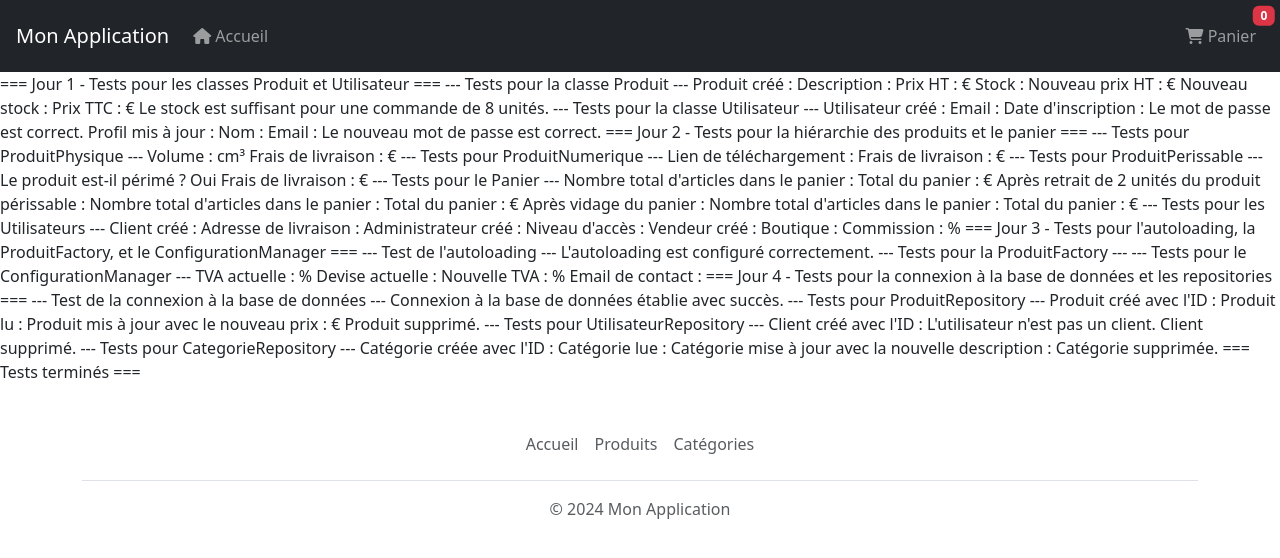
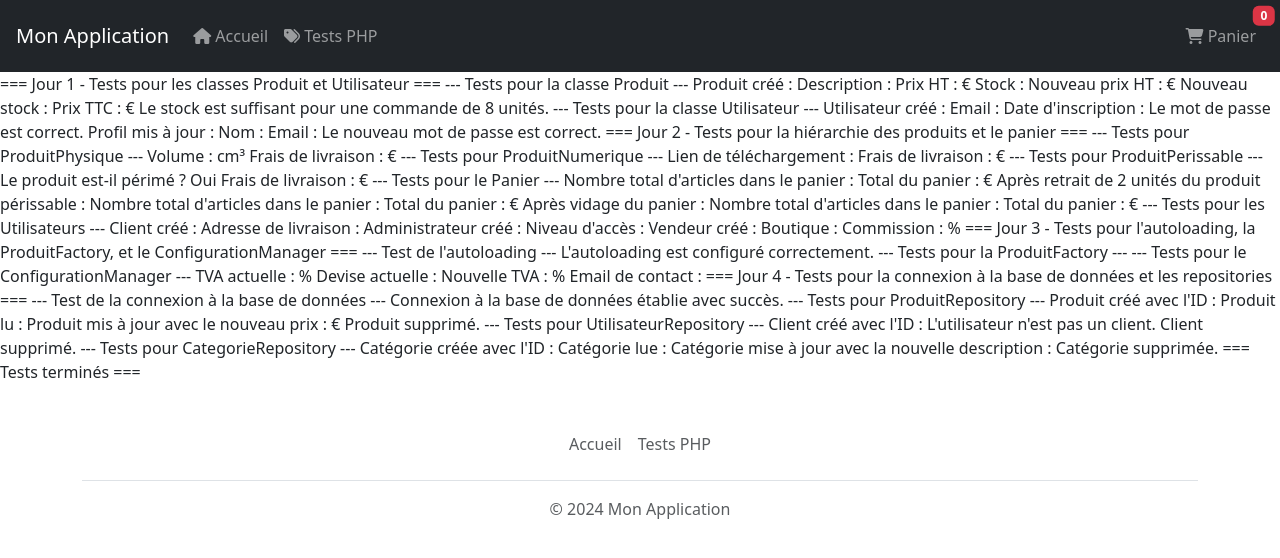
Before and after one commit to CharlesDevif/php-objet, a PHP site: template projet-vente-en-ligne/src/Views/test/index.php in a window 1280 px wide. Shown: the top 558 px of the page. Run offline with PHP 8.4, Linux system fonts and the light colour scheme; the template is opened without the code that fills it, so the values that code supplies are empty; some libraries are stand-ins or nearby versions.

Commit message:
Ajout lien tests php

```diff
--- a/projet-vente-en-ligne/src/Core/Main.php
+++ b/projet-vente-en-ligne/src/Core/Main.php
@@ -49,7 +49,6 @@ class Main
         $routesPubliques = [
             'HomeController' => ['index'],
             'TestController' => ['index'],
-            'CategorieController' => ['index', 'afficherProduitsParCategorie'],
             'UtilisateurController' => ['connexion', 'inscription'],
         ];
 
--- a/projet-vente-en-ligne/src/Views/default.php
+++ b/projet-vente-en-ligne/src/Views/default.php
@@ -38,6 +38,9 @@ $isClient = $utilisateur && in_array('ROLE_CLIENT', $utilisateur->getRoles())
                             <a class="nav-link" href="/projet-vente-en-ligne/categorie"><i class="fas fa-tags"></i> Catégories</a>
                         </li>
                     <?php endif; ?>
+                    <li class="nav-item">
+                        <a class="nav-link" href="/projet-vente-en-ligne/test"><i class="fas fa-tags"></i> Tests PHP</a>
+                    </li>
                 </ul>
                 <ul class="navbar-nav ms-auto">
                     <?php if ($utilisateur): ?>
@@ -68,8 +71,13 @@ $isClient = $utilisateur && in_array('ROLE_CLIENT', $utilisateur->getRoles())
         <div class="container py-3 my-4">
             <ul class="nav justify-content-center border-bottom pb-3 mb-3">
                 <li class="nav-item"><a href="/projet-vente-en-ligne/" class="nav-link px-2 text-body-secondary">Accueil</a></li>
-                <li class="nav-item"><a href="/projet-vente-en-ligne/produit" class="nav-link px-2 text-body-secondary">Produits</a></li>
-                <li class="nav-item"><a href="/projet-vente-en-ligne/categorie" class="nav-link px-2 text-body-secondary">Catégories</a></li>
+                <?php if ($isVendeurOuAdmin): ?>
+                    <li class="nav-item"><a href="/projet-vente-en-ligne/produit" class="nav-link px-2 text-body-secondary">Produits</a></li>
+                <?php endif; ?>
+                <?php if ($isClient || $isVendeurOuAdmin): ?>
+                    <li class="nav-item"><a href="/projet-vente-en-ligne/categorie" class="nav-link px-2 text-body-secondary">Catégories</a></li>
+                <?php endif; ?>
+                <li class="nav-item"><a href="/projet-vente-en-ligne/test" class="nav-link px-2 text-body-secondary">Tests PHP</a></li>
             </ul>
             <p class="text-center text-body-secondary">&copy; <?= date('Y'); ?> Mon Application</p>
         </div>
```
